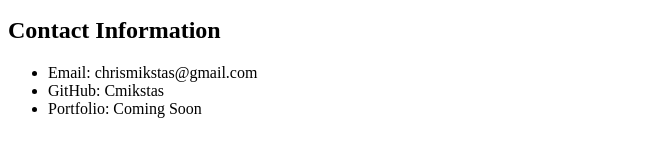
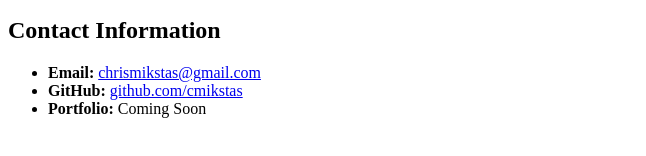
Before and after one commit to cmikstas/in_class_week_1, a plain HTML site: page index.html in a window 1280 px wide. Shown: the part 200-356 px from the top of the page, without its empty margins (0-646 px from the left). Drawn offline with Linux system fonts and the light colour scheme.

Commit message:
More practice with HTML

```diff
--- a/index.html
+++ b/index.html
@@ -14,9 +14,9 @@
         <br>
             <h2>Contact Information</h2>
         <ul>
-            <li>Email: chrismikstas@gmail.com</li>
-            <li>GitHub: Cmikstas</li>
-            <li>Portfolio: Coming Soon</li>
+            <li><strong>Email:</strong> <a href="mailto:chrismikstas@gmail.com">chrismikstas@gmail.com</a></li>
+            <li><strong>GitHub:</strong> <a href="https://github.com/cmikstas">github.com/cmikstas</a></li>
+            <li><strong>Portfolio:</strong> Coming Soon</li>
         </ul>
         </p>
 
```
